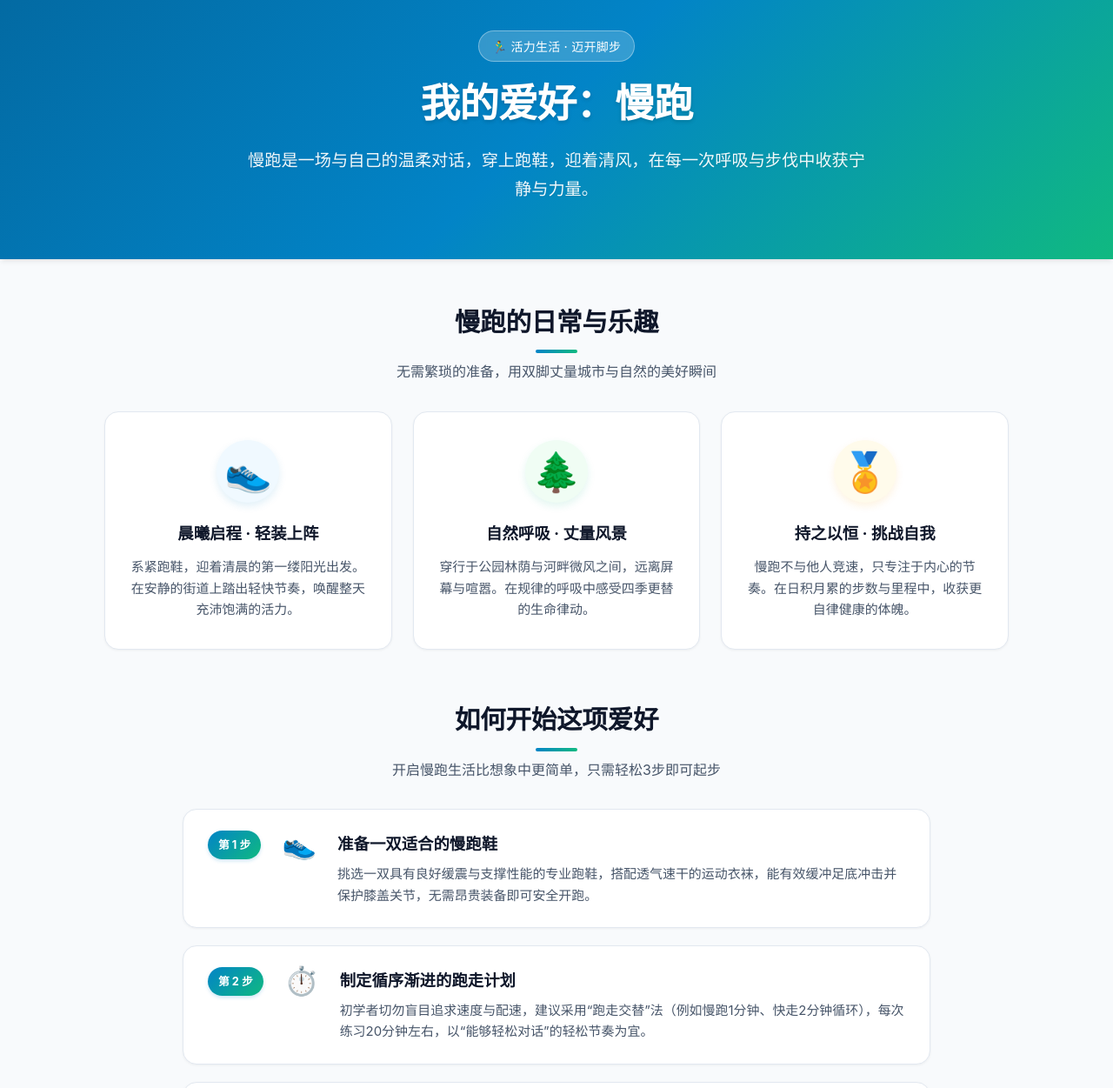
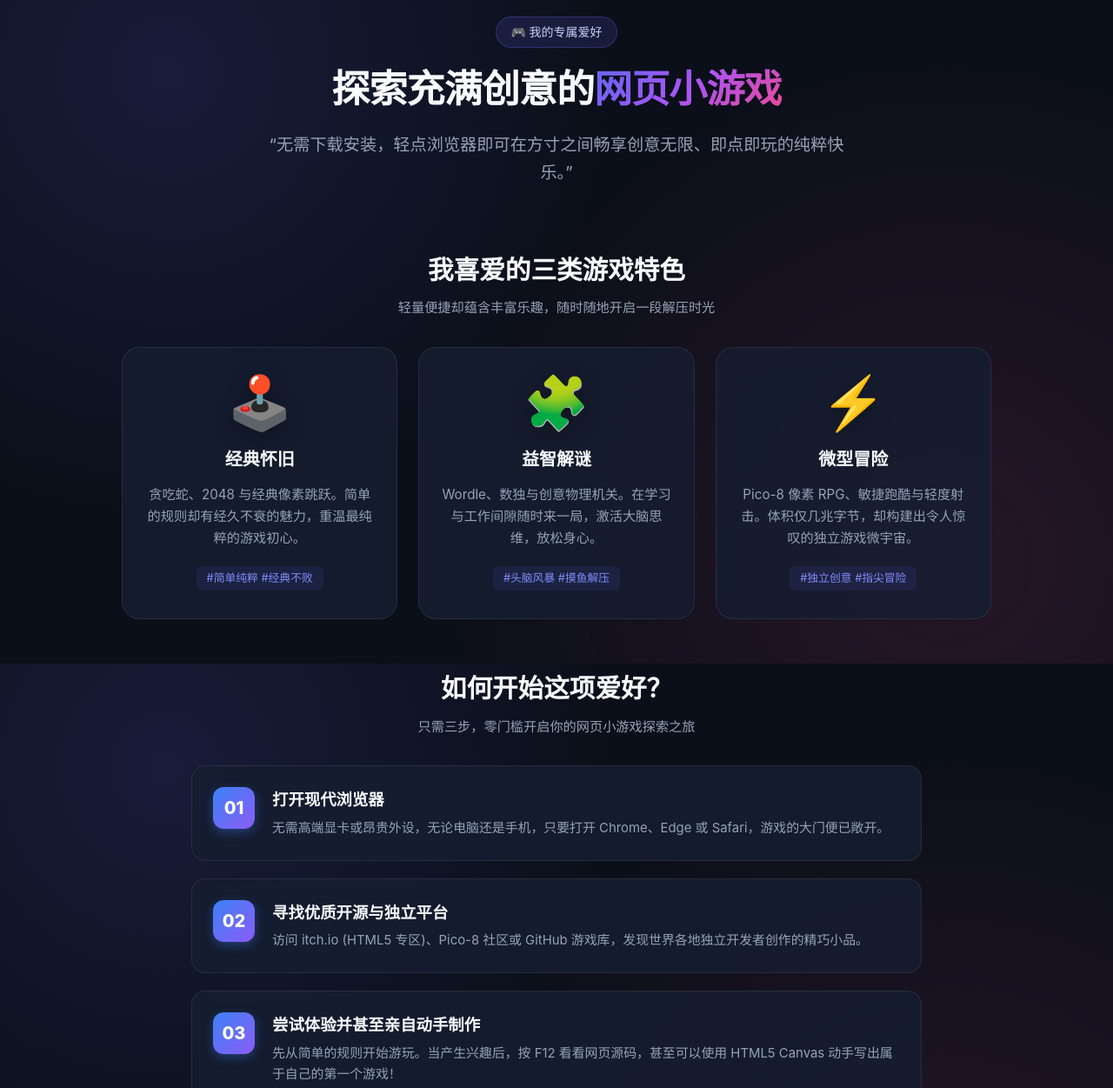
Before and after one commit to chongleijia750-spec/m1-hobby-site, a plain HTML site: page index.html in a window 1280 px wide. Shown: the part 37-1288 px from the top of the page at 87% size. Drawn offline with Linux system fonts and the light colour scheme.

Commit message:
feat: 制作网页小游戏爱好介绍静态页面 (index.html, style.css)

```diff
--- a/index.html
+++ b/index.html
@@ -3,92 +3,100 @@
 <head>
     <meta charset="UTF-8">
     <meta name="viewport" content="width=device-width, initial-scale=1.0">
-  <title>我的爱好：慢跑 | Jogging</title>
+    <title>我的爱好：网页小游戏</title>
     <link rel="stylesheet" href="style.css">
 </head>
 <body>
-  <!-- 头部 Hero 区域：标题与一句话介绍 -->
-  <header class="hero">
-    <div class="container hero-content">
-      <span class="hero-badge">🏃‍♂️ 活力生活 · 迈开脚步</span>
-      <h1 class="hero-title">我的爱好：慢跑</h1>
-      <p class="hero-intro">慢跑是一场与自己的温柔对话，穿上跑鞋，迎着清风，在每一次呼吸与步伐中收获宁静与力量。</p>
-    </div>
+    <div class="page-container">
+        <!-- 头部与一句话介绍 -->
+        <header class="hero-section">
+            <div class="badge">🎮 我的专属爱好</div>
+            <h1 class="main-title">探索充满创意的<span>网页小游戏</span></h1>
+            <p class="intro-quote">
+                “无需下载安装，轻点浏览器即可在方寸之间畅享创意无限、即点即玩的纯粹快乐。”
+            </p>
         </header>
 
-  <!-- 主体内容 -->
-  <main class="container main-content">
-    <!-- 功能 ②：3 张表情符号（Emoji）卡片 -->
+        <main>
+            <!-- 3张Emoji卡片代替照片 -->
             <section class="section">
                 <div class="section-header">
-        <h2 class="section-title">慢跑的日常与乐趣</h2>
-        <p class="section-subtitle">无需繁琐的准备，用双脚丈量城市与自然的美好瞬间</p>
+                    <h2 class="section-title">我喜爱的三类游戏特色</h2>
+                    <p class="section-desc">轻量便捷却蕴含丰富乐趣，随时随地开启一段解压时光</p>
                 </div>
-
-      <div class="emoji-grid">
-        <article class="emoji-card">
-          <div class="emoji-box" aria-hidden="true">👟</div>
-          <h3 class="card-title">晨曦启程 · 轻装上阵</h3>
-          <p class="card-desc">系紧跑鞋，迎着清晨的第一缕阳光出发。在安静的街道上踏出轻快节奏，唤醒整天充沛饱满的活力。</p>
+                <div class="card-grid">
+                    <article class="card">
+                        <div class="emoji-icon" aria-label="经典怀旧">🕹️</div>
+                        <h3 class="card-title">经典怀旧</h3>
+                        <p class="card-text">
+                            贪吃蛇、2048 与经典像素跳跃。简单的规则却有经久不衰的魅力，重温最纯粹的游戏初心。
+                        </p>
+                        <div class="card-tag">#简单纯粹 #经典不败</div>
                     </article>
 
-        <article class="emoji-card">
-          <div class="emoji-box" aria-hidden="true">🌲</div>
-          <h3 class="card-title">自然呼吸 · 丈量风景</h3>
-          <p class="card-desc">穿行于公园林荫与河畔微风之间，远离屏幕与喧嚣。在规律的呼吸中感受四季更替的生命律动。</p>
+                    <article class="card">
+                        <div class="emoji-icon" aria-label="益智解谜">🧩</div>
+                        <h3 class="card-title">益智解谜</h3>
+                        <p class="card-text">
+                            Wordle、数独与创意物理机关。在学习与工作间隙随时来一局，激活大脑思维，放松身心。
+                        </p>
+                        <div class="card-tag">#头脑风暴 #摸鱼解压</div>
                     </article>
 
-        <article class="emoji-card">
-          <div class="emoji-box" aria-hidden="true">🏅</div>
-          <h3 class="card-title">持之以恒 · 挑战自我</h3>
-          <p class="card-desc">慢跑不与他人竞速，只专注于内心的节奏。在日积月累的步数与里程中，收获更自律健康的体魄。</p>
+                    <article class="card">
+                        <div class="emoji-icon" aria-label="微型冒险">⚡</div>
+                        <h3 class="card-title">微型冒险</h3>
+                        <p class="card-text">
+                            Pico-8 像素 RPG、敏捷跑酷与轻度射击。体积仅几兆字节，却构建出令人惊叹的独立游戏微宇宙。
+                        </p>
+                        <div class="card-tag">#独立创意 #指尖冒险</div>
                     </article>
                 </div>
             </section>
 
-    <!-- 功能 ③：“如何开始这项爱好” 3 个步骤 -->
+            <!-- 如何开始这项爱好的3个步骤 -->
             <section class="section">
                 <div class="section-header">
-        <h2 class="section-title">如何开始这项爱好</h2>
-        <p class="section-subtitle">开启慢跑生活比想象中更简单，只需轻松3步即可起步</p>
+                    <h2 class="section-title">如何开始这项爱好？</h2>
+                    <p class="section-desc">只需三步，零门槛开启你的网页小游戏探索之旅</p>
                 </div>
-
                 <div class="steps-container">
-        <div class="step-card">
-          <div class="step-badge">第 1 步</div>
-          <div class="step-icon">👟</div>
+                    <div class="step-item">
+                        <div class="step-num">01</div>
                         <div class="step-content">
-            <h3 class="step-title">准备一双适合的慢跑鞋</h3>
-            <p class="step-desc">挑选一双具有良好缓震与支撑性能的专业跑鞋，搭配透气速干的运动衣袜，能有效缓冲足底冲击并保护膝盖关节，无需昂贵装备即可安全开跑。</p>
+                            <h3 class="step-heading">打开现代浏览器</h3>
+                            <p class="step-desc">
+                                无需高端显卡或昂贵外设，无论电脑还是手机，只要打开 Chrome、Edge 或 Safari，游戏的大门便已敞开。
+                            </p>
                         </div>
                     </div>
 
-        <div class="step-card">
-          <div class="step-badge">第 2 步</div>
-          <div class="step-icon">⏱️</div>
+                    <div class="step-item">
+                        <div class="step-num">02</div>
                         <div class="step-content">
-            <h3 class="step-title">制定循序渐进的跑走计划</h3>
-            <p class="step-desc">初学者切勿盲目追求速度与配速，建议采用“跑走交替”法（例如慢跑1分钟、快走2分钟循环），每次练习20分钟左右，以“能够轻松对话”的轻松节奏为宜。</p>
+                            <h3 class="step-heading">寻找优质开源与独立平台</h3>
+                            <p class="step-desc">
+                                访问 itch.io (HTML5 专区)、Pico-8 社区或 GitHub 游戏库，发现世界各地独立开发者创作的精巧小品。
+                            </p>
                         </div>
                     </div>
 
-        <div class="step-card">
-          <div class="step-badge">第 3 步</div>
-          <div class="step-icon">🧘</div>
+                    <div class="step-item">
+                        <div class="step-num">03</div>
                         <div class="step-content">
-            <h3 class="step-title">科学热身拉伸并规律打卡</h3>
-            <p class="step-desc">跑前进行5分钟动态拉伸唤醒肌群，跑后进行下肢肌肉静态拉伸防止酸痛。保持每周2到3次规律慢跑，循序渐进让运动成为一种愉悦的生活习惯。</p>
+                            <h3 class="step-heading">尝试体验并甚至亲自动手制作</h3>
+                            <p class="step-desc">
+                                先从简单的规则开始游玩。当产生兴趣后，按 F12 看看网页源码，甚至可以使用 HTML5 Canvas 动手写出属于自己的第一个游戏！
+                            </p>
                         </div>
                     </div>
                 </div>
             </section>
         </main>
 
-  <!-- 页脚 -->
         <footer class="footer">
-    <div class="container footer-content">
-      <p>🏃 奔跑在路上，遇见更好的自己 · 慢跑生活爱好者主页</p>
+            <p>💡 网页小游戏 · 即点即玩 · 探索无限可能</p>
+        </footer>
     </div>
-  </footer>
 </body>
 </html>
--- a/style.css
+++ b/style.css
@@ -1,115 +1,96 @@
-/* ============================================================
-   慢跑（Jogging）爱好者主页样式 - style.css
-   纯原生 CSS，无外部依赖，响应式自适应各类屏幕与手机尺寸
-   ============================================================ */
-
-/* 1. 基础重置与全局变量 */
+/* 全局变量与重置 */
 :root {
-  --primary: #0284c7;
-  --primary-dark: #0369a1;
-  --secondary: #10b981;
-  --accent: #f59e0b;
-  --bg-main: #f8fafc;
-  --bg-card: #ffffff;
-  --text-main: #0f172a;
-  --text-muted: #475569;
-  --text-light: #64748b;
-  --border-color: #e2e8f0;
-  --radius-lg: 16px;
-  --radius-md: 12px;
-  --radius-sm: 8px;
-  --shadow-sm: 0 1px 3px rgba(0, 0, 0, 0.05);
-  --shadow-md: 0 4px 6px -1px rgba(0, 0, 0, 0.07), 0 2px 4px -2px rgba(0, 0, 0, 0.05);
-  --shadow-lg: 0 10px 25px -5px rgba(0, 0, 0, 0.08), 0 8px 10px -6px rgba(0, 0, 0, 0.04);
-  --shadow-hover: 0 20px 25px -5px rgba(2, 132, 199, 0.12), 0 8px 10px -6px rgba(2, 132, 199, 0.08);
+    --bg-color: #0b0f19;
+    --card-bg: rgba(22, 30, 49, 0.85);
+    --card-border: rgba(255, 255, 255, 0.08);
+    --primary-color: #6366f1;
+    --primary-gradient: linear-gradient(135deg, #6366f1 0%, #a855f7 50%, #ec4899 100%);
+    --card-hover-border: rgba(99, 102, 241, 0.45);
+    --text-primary: #f8fafc;
+    --text-secondary: #94a3b8;
+    --text-muted: #64748b;
+    --accent-glow: rgba(99, 102, 241, 0.2);
+    --step-circle-bg: linear-gradient(135deg, #3b82f6, #8b5cf6);
 }
 
-*,
-*::before,
-*::after {
-  box-sizing: border-box;
+* {
     margin: 0;
     padding: 0;
-}
-
-html {
-  font-size: 16px;
-  scroll-behavior: smooth;
-  -webkit-text-size-adjust: 100%;
+    box-sizing: border-box;
+    -webkit-font-smoothing: antialiased;
 }
 
 body {
-  font-family: -apple-system, BlinkMacSystemFont, "Segoe UI", Roboto, "Helvetica Neue", "PingFang SC", "Hiragino Sans GB", "Microsoft YaHei", "Noto Sans SC", sans-serif;
-  background-color: var(--bg-main);
-  color: var(--text-main);
-  line-height: 1.65;
+    background-color: var(--bg-color);
+    background-image:
+        radial-gradient(circle at 15% 15%, rgba(99, 102, 241, 0.15) 0%, transparent 40%),
+        radial-gradient(circle at 85% 85%, rgba(236, 72, 153, 0.12) 0%, transparent 45%);
+    background-attachment: fixed;
+    color: var(--text-primary);
+    font-family: -apple-system, BlinkMacSystemFont, "Segoe UI", Roboto, "PingFang SC", "Hiragino Sans GB", "Microsoft YaHei", "WenQuanYi Micro Hei", sans-serif;
+    line-height: 1.6;
+    overflow-x: hidden;
+    word-wrap: break-word;
+    overflow-wrap: break-word;
+}
+
+/* 页面主容器 - 确保自适应与手机端内边距安全 */
+.page-container {
+    width: 100%;
+    max-width: 1040px;
+    margin: 0 auto;
+    padding: 2.5rem 1.25rem;
     min-height: 100vh;
     display: flex;
     flex-direction: column;
-  overflow-x: hidden;
-  word-break: break-word;
-  overflow-wrap: break-word;
 }
 
-/* 2. 容器规范 */
-.container {
-  width: 100%;
-  max-width: 1080px;
-  margin: 0 auto;
-  padding: 0 1.25rem;
+/* 头部介绍区域 */
+.hero-section {
+    text-align: center;
+    margin-bottom: 3.5rem;
+    padding: 1rem 0;
 }
 
-/* 3. 头部 Hero 区域 */
-.hero {
-  background: linear-gradient(135deg, #0369a1 0%, #0284c7 50%, #10b981 100%);
-  color: #ffffff;
-  padding: 4.5rem 1.25rem 4rem;
-  text-align: center;
-  position: relative;
-  box-shadow: var(--shadow-md);
-}
-
-.hero-content {
-  max-width: 760px;
-}
-
-.hero-badge {
+.badge {
     display: inline-block;
-  padding: 0.35rem 0.95rem;
-  background: rgba(255, 255, 255, 0.2);
-  border: 1px solid rgba(255, 255, 255, 0.35);
+    padding: 0.35rem 1rem;
+    background: rgba(99, 102, 241, 0.15);
+    border: 1px solid rgba(99, 102, 241, 0.3);
     border-radius: 9999px;
     font-size: 0.875rem;
     font-weight: 500;
-  letter-spacing: 0.02em;
+    color: #c7d2fe;
     margin-bottom: 1.25rem;
-  backdrop-filter: blur(4px);
+    backdrop-filter: blur(8px);
 }
 
-.hero-title {
-  font-size: clamp(2rem, 5vw, 2.85rem);
+.main-title {
+    font-size: clamp(1.85rem, 5vw, 2.75rem);
     font-weight: 800;
-  letter-spacing: -0.02em;
     line-height: 1.25;
     margin-bottom: 1.25rem;
-  text-shadow: 0 2px 4px rgba(0, 0, 0, 0.15);
+    letter-spacing: -0.02em;
+    color: var(--text-primary);
 }
 
-.hero-intro {
-  font-size: clamp(1rem, 2.5vw, 1.2rem);
-  line-height: 1.7;
-  opacity: 0.95;
-  font-weight: 400;
-  text-shadow: 0 1px 2px rgba(0, 0, 0, 0.1);
+.main-title span {
+    background: var(--primary-gradient);
+    -webkit-background-clip: text;
+    -webkit-text-fill-color: transparent;
 }
 
-/* 4. 主体内容与区块 */
-.main-content {
-  flex: 1;
-  padding-top: 3rem;
-  padding-bottom: 3.5rem;
+.intro-quote {
+    font-size: clamp(1rem, 2.5vw, 1.2rem);
+    color: var(--text-secondary);
+    max-width: 700px;
+    margin: 0 auto;
+    line-height: 1.7;
+    position: relative;
+    padding: 0 0.5rem;
 }
 
+/* 区域通用标题 */
 .section {
     margin-bottom: 3.5rem;
 }
@@ -120,235 +101,197 @@ body {
 }
 
 .section-title {
-  font-size: clamp(1.4rem, 3.2vw, 1.85rem);
+    font-size: clamp(1.4rem, 3.5vw, 1.85rem);
     font-weight: 700;
-  color: var(--text-main);
-  letter-spacing: -0.01em;
+    color: var(--text-primary);
     margin-bottom: 0.5rem;
-  position: relative;
-  display: inline-block;
 }
 
-.section-title::after {
-  content: "";
-  display: block;
-  width: 48px;
-  height: 4px;
-  background: linear-gradient(90deg, var(--primary), var(--secondary));
-  border-radius: 2px;
-  margin: 0.5rem auto 0;
+.section-desc {
+    font-size: 0.95rem;
+    color: var(--text-secondary);
 }
 
-.section-subtitle {
-  font-size: clamp(0.9rem, 2vw, 1rem);
-  color: var(--text-muted);
-  max-width: 600px;
-  margin: 0 auto;
-}
-
-/* 5. 功能 ②：表情符号（Emoji）卡片 */
-.emoji-grid {
+/* Emoji 卡片网格 */
+.card-grid {
     display: grid;
-  grid-template-columns: repeat(3, 1fr);
+    grid-template-columns: repeat(auto-fit, minmax(280px, 1fr));
     gap: 1.5rem;
 }
 
-.emoji-card {
-  background: var(--bg-card);
-  border: 1px solid var(--border-color);
-  border-radius: var(--radius-lg);
+.card {
+    background: var(--card-bg);
+    border: 1px solid var(--card-border);
+    border-radius: 1.25rem;
     padding: 2rem 1.5rem;
-  text-align: center;
-  box-shadow: var(--shadow-sm);
-  transition: transform 0.25s ease, box-shadow 0.25s ease, border-color 0.25s ease;
     display: flex;
     flex-direction: column;
     align-items: center;
+    text-align: center;
+    transition: transform 0.25s ease, border-color 0.25s ease, box-shadow 0.25s ease;
+    backdrop-filter: blur(12px);
 }
 
-.emoji-card:hover {
+.card:hover {
     transform: translateY(-4px);
-  box-shadow: var(--shadow-hover);
-  border-color: #bae6fd;
+    border-color: var(--card-hover-border);
+    box-shadow: 0 16px 32px var(--accent-glow);
 }
 
-.emoji-box {
-  width: 72px;
-  height: 72px;
-  line-height: 72px;
-  font-size: 2.75rem;
-  background: #f0fdf4;
-  border-radius: 50%;
+.emoji-icon {
+    font-size: 3.75rem;
+    line-height: 1;
     margin-bottom: 1.25rem;
-  display: flex;
-  align-items: center;
-  justify-content: center;
-  box-shadow: 0 4px 10px rgba(16, 185, 129, 0.12);
+    filter: drop-shadow(0 6px 12px rgba(0, 0, 0, 0.3));
     user-select: none;
+    transition: transform 0.25s ease;
 }
 
-.emoji-card:nth-child(1) .emoji-box {
-  background: #f0f9ff;
-  box-shadow: 0 4px 10px rgba(2, 132, 199, 0.12);
-}
-
-.emoji-card:nth-child(3) .emoji-box {
-  background: #fffbeb;
-  box-shadow: 0 4px 10px rgba(245, 158, 11, 0.12);
+.card:hover .emoji-icon {
+    transform: scale(1.1) rotate(4deg);
 }
 
 .card-title {
-  font-size: 1.15rem;
-  font-weight: 700;
-  color: var(--text-main);
+    font-size: 1.25rem;
+    font-weight: 600;
+    color: var(--text-primary);
     margin-bottom: 0.75rem;
 }
 
-.card-desc {
-  font-size: 0.935rem;
-  color: var(--text-muted);
+.card-text {
+    font-size: 0.95rem;
+    color: var(--text-secondary);
     line-height: 1.65;
+    margin-bottom: 1.25rem;
+    flex-grow: 1;
 }
 
-/* 6. 功能 ③：“如何开始这项爱好” 3 个步骤 */
+.card-tag {
+    font-size: 0.8rem;
+    color: #818cf8;
+    background: rgba(99, 102, 241, 0.1);
+    padding: 0.25rem 0.75rem;
+    border-radius: 6px;
+    align-self: center;
+}
+
+/* 步骤容器与列表 */
 .steps-container {
     display: flex;
     flex-direction: column;
     gap: 1.25rem;
-  max-width: 860px;
+    max-width: 840px;
     margin: 0 auto;
 }
 
-.step-card {
-  background: var(--bg-card);
-  border: 1px solid var(--border-color);
-  border-radius: var(--radius-lg);
-  padding: 1.5rem 1.75rem;
-  box-shadow: var(--shadow-sm);
+.step-item {
+    background: var(--card-bg);
+    border: 1px solid var(--card-border);
+    border-radius: 1rem;
+    padding: 1.5rem;
     display: flex;
     align-items: flex-start;
-  gap: 1.5rem;
-  transition: transform 0.2s ease, box-shadow 0.2s ease;
-  position: relative;
+    gap: 1.25rem;
+    transition: border-color 0.2s ease, transform 0.2s ease;
 }
 
-.step-card:hover {
+.step-item:hover {
+    border-color: rgba(99, 102, 241, 0.3);
     transform: translateX(4px);
-  box-shadow: var(--shadow-md);
-  border-color: #cbd5e1;
 }
 
-.step-badge {
+.step-num {
     flex-shrink: 0;
-  background: linear-gradient(135deg, var(--primary), var(--secondary));
+    width: 3rem;
+    height: 3rem;
+    border-radius: 0.75rem;
+    background: var(--step-circle-bg);
     color: #ffffff;
-  font-size: 0.8rem;
-  font-weight: 700;
-  padding: 0.35rem 0.75rem;
-  border-radius: 9999px;
-  box-shadow: 0 2px 4px rgba(2, 132, 199, 0.2);
-}
-
-.step-icon {
-  font-size: 2rem;
-  line-height: 1;
-  flex-shrink: 0;
+    font-size: 1.25rem;
+    font-weight: 800;
+    display: flex;
+    align-items: center;
+    justify-content: center;
+    box-shadow: 0 4px 12px rgba(59, 130, 246, 0.35);
 }
 
 .step-content {
     flex: 1;
-  min-width: 0;
+    min-width: 0; /* 防止子元素在 flex 布局中溢出 */
 }
 
-.step-title {
+.step-heading {
     font-size: 1.15rem;
-  font-weight: 700;
-  color: var(--text-main);
-  margin-bottom: 0.45rem;
+    font-weight: 600;
+    color: var(--text-primary);
+    margin-bottom: 0.4rem;
 }
 
 .step-desc {
-  font-size: 0.935rem;
-  color: var(--text-muted);
-  line-height: 1.65;
+    font-size: 0.93rem;
+    color: var(--text-secondary);
+    line-height: 1.6;
+    word-break: break-word;
 }
 
-/* 7. 页脚 */
+/* 页脚 */
 .footer {
-  background-color: #0f172a;
-  color: #94a3b8;
-  padding: 2.25rem 1.25rem;
+    margin-top: auto;
+    padding-top: 2rem;
+    border-top: 1px solid var(--card-border);
     text-align: center;
-  font-size: 0.9rem;
-  margin-top: auto;
-  border-top: 1px solid #1e293b;
+    font-size: 0.875rem;
+    color: var(--text-muted);
 }
 
-.footer-content {
-  display: flex;
-  align-items: center;
-  justify-content: center;
+/* 手机移动端自适应优化 - 确保无论屏幕多小都不会截断 */
+@media (max-width: 640px) {
+    .page-container {
+        padding: 1.75rem 1rem;
     }
 
-/* 8. 响应式适配（平板与手机屏幕优化） */
-@media (max-width: 860px) {
-  .emoji-grid {
-    grid-template-columns: 1fr;
-    gap: 1.25rem;
-  }
-
-  .emoji-card {
-    padding: 1.75rem 1.25rem;
-  }
-}
-
-@media (max-width: 640px) {
-  .hero {
-    padding: 3rem 1rem 2.5rem;
-  }
-
-  .main-content {
-    padding-top: 2rem;
-    padding-bottom: 2.5rem;
-  }
-
-  .section {
+    .hero-section {
         margin-bottom: 2.5rem;
     }
 
-  .step-card {
+    .card-grid {
+        grid-template-columns: 1fr;
+        gap: 1.1rem;
+    }
+
+    .card {
+        padding: 1.5rem 1.25rem;
+    }
+
+    .step-item {
         flex-direction: column;
         align-items: flex-start;
-    gap: 0.75rem;
+        gap: 0.85rem;
         padding: 1.25rem;
     }
 
-  .step-header-mobile {
-    display: flex;
-    align-items: center;
-    gap: 0.75rem;
+    .step-num {
+        width: 2.5rem;
+        height: 2.5rem;
+        font-size: 1.05rem;
     }
 
-  .step-icon {
-    font-size: 1.75rem;
-  }
-
-  .step-title {
+    .step-heading {
         font-size: 1.05rem;
     }
 
     .step-desc {
-    font-size: 0.875rem;
+        font-size: 0.9rem;
     }
 }
 
-/* 超窄屏额外保护（防止文字溢出或换行拥挤） */
+/* 超窄屏幕防溢出保障 (例如 320px 屏幕) */
 @media (max-width: 360px) {
-  .container {
-    padding: 0 0.85rem;
+    .page-container {
+        padding: 1.25rem 0.75rem;
     }
 
-  .hero-title {
-    font-size: 1.65rem;
+    .main-title {
+        font-size: 1.6rem;
     }
 }
```
Lines whose indentation alone changed are shown as unchanged.
